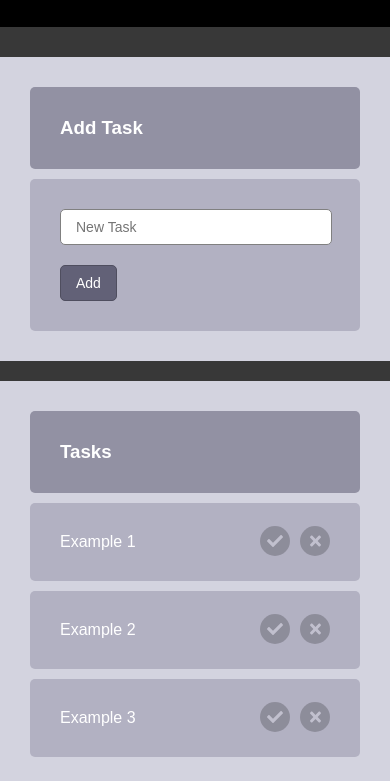
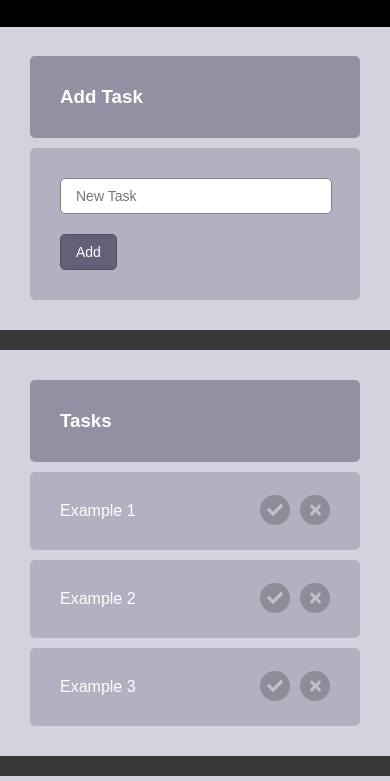
Before and after one commit to jackseabolt/TaskTracker-client, a React app: page / in a window 390 px wide. Shown: the part 63-844 px from the top of the page. Built offline with nearby package versions, Linux system fonts and the light colour scheme.

Commit message:
styles improved

```diff
--- a/src/components/App/App.css
+++ b/src/components/App/App.css
@@ -13,6 +13,6 @@
 
 @media screen and (max-width: 600px) {
     .App {
-        padding: 120px 00px;
+        padding: 89px 0px 0px;
     }
 }
```
